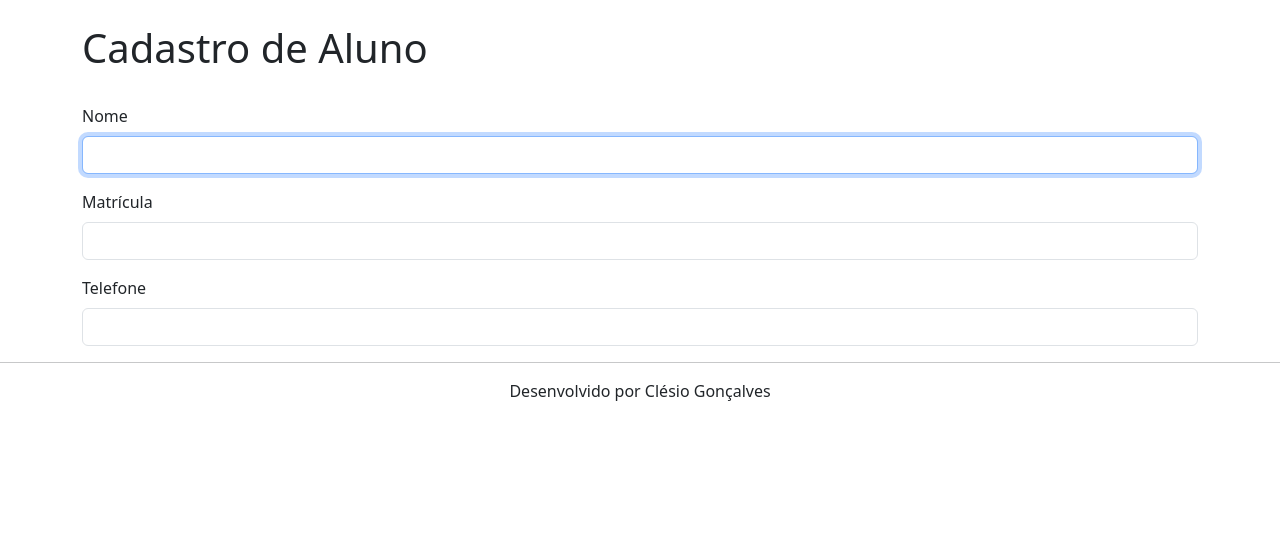
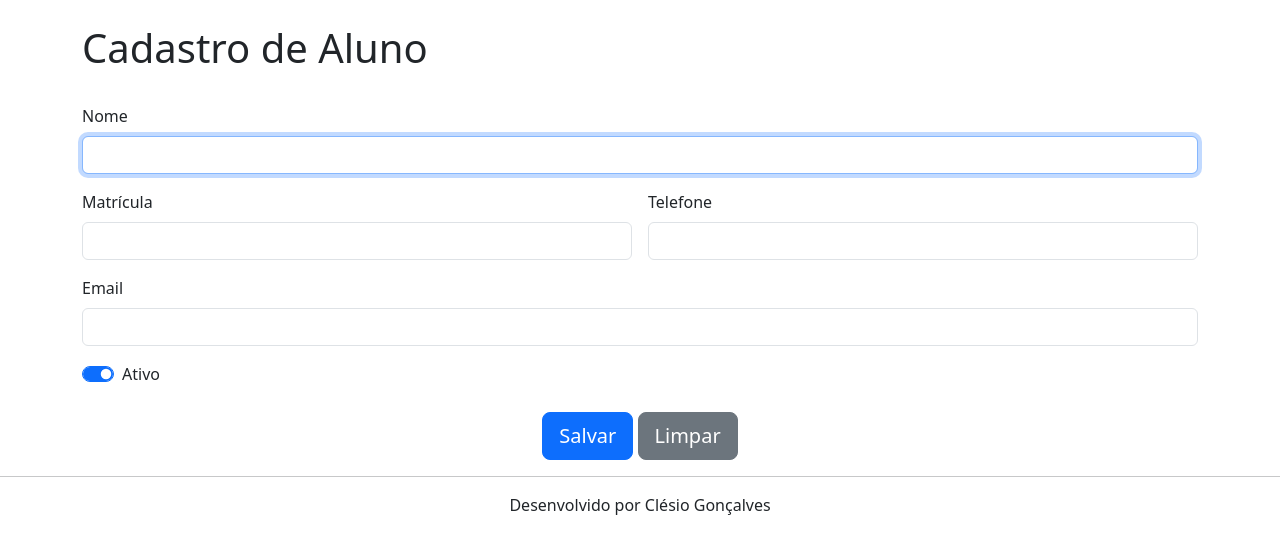
Before and after one commit to clesio-goncalves/sub-info, a Django app: page /aluno/cadastro in a window 1280 px wide. Shown: the part 56-610 px from the top of the page. Run offline with Django 5.2, Linux system fonts and the light colour scheme.

Commit message:
Pagina de cadastro

```diff
--- a/templates/aluno/cadastro.html
+++ b/templates/aluno/cadastro.html
@@ -16,15 +16,33 @@
                 {{ form.nome }}
             </div>
 
-            <div class="col-md-12">
+            <div class="col-md-6">
                 <label for="{{ form.matricula.id_for_label }}" class="form-label">{{ form.matricula.label }}</label>
                 {{ form.matricula }}
             </div>
 
-            <div class="col-md-12">
+            <div class="col-md-6">
                 <label for="{{ form.telefone.id_for_label }}" class="form-label">{{ form.telefone.label }}</label>
                 {{ form.telefone }}
             </div>
+
+            <div class="col-md-12">
+                <label for="{{ form.email.id_for_label }}" class="form-label">{{ form.email.label }}</label>
+                {{ form.email }}
+            </div>
+
+            <div class="col-md-12">
+                <div class="form-check form-switch">
+                  <label for="{{ form.status.id_for_label }}" class="form-label form-check-label">{{ form.status.label }}</label>
+                  {{ form.status }}
+                </div>
+              </div>
+
+            <div class="text-center">
+                <button type="submit" class="btn btn-primary btn-lg"><i class="bi bi-save"></i> Salvar</button>
+                <button type="reset" class="btn btn-secondary btn-lg"><i class="bi bi-trash"></i> Limpar</button>
+            </div>
+
         </div>
 
     </form>
```
